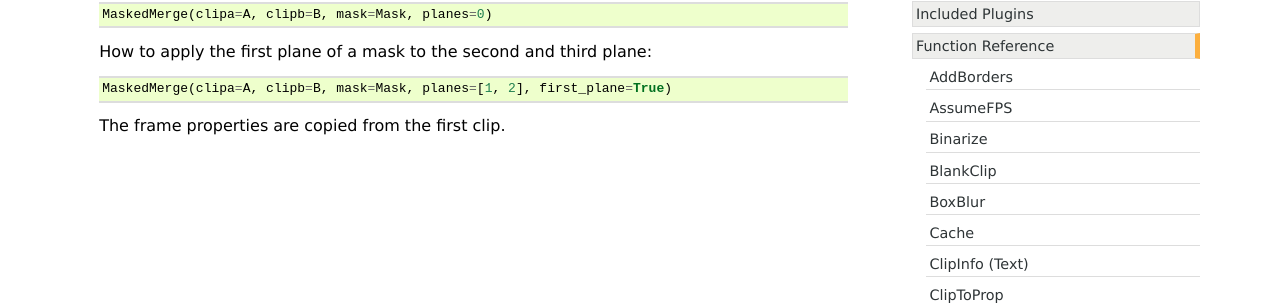
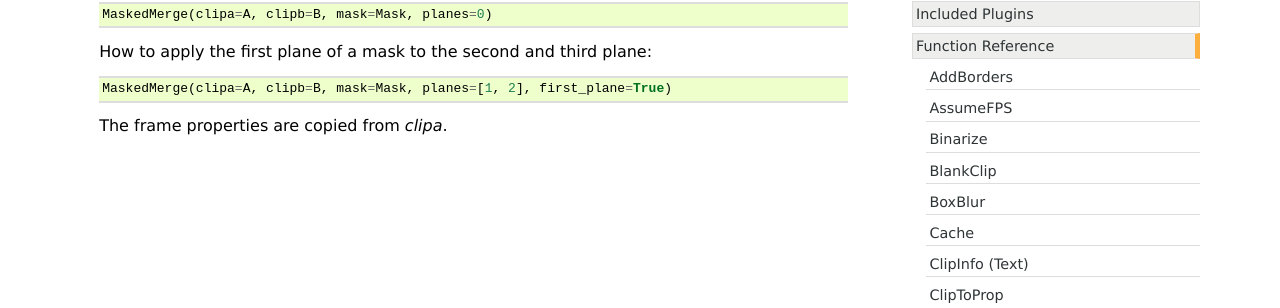
Before and after one commit to vapoursynth/vapoursynth, a Sphinx documentation site: the page built from doc/functions/maskedmerge.rst, in a window 1280 px wide and 900 px high, scrolled down 410 px. Shown: the part 144-452 px from the top of the window. Built offline with Sphinx 7.4.7, drawn with Linux system fonts in a browser that asks for light colours; formulas are drawn with MathJax 3.

Commit message:
Make another clarification

```diff
--- a/doc/functions/maskedmerge.rst
+++ b/doc/functions/maskedmerge.rst
@@ -30,4 +30,4 @@ MaskedMerge
 
       MaskedMerge(clipa=A, clipb=B, mask=Mask, planes=[1, 2], first_plane=True)
 
-   The frame properties are copied from the first clip.
+   The frame properties are copied from *clipa*.
```
